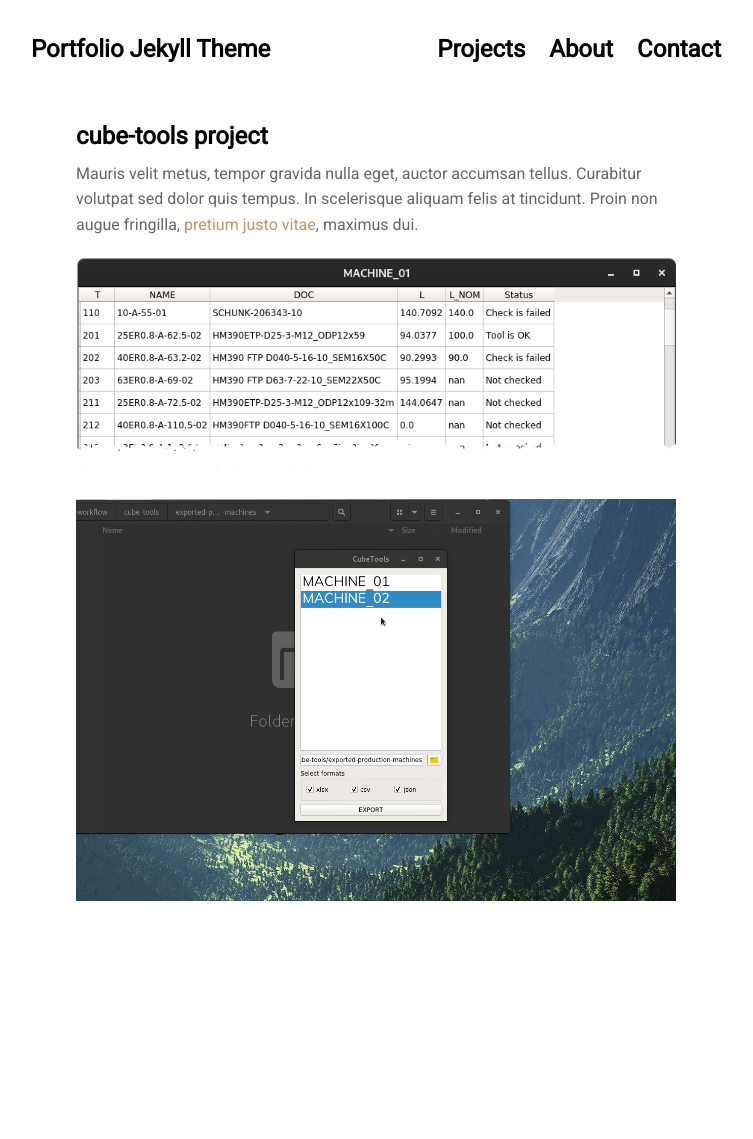
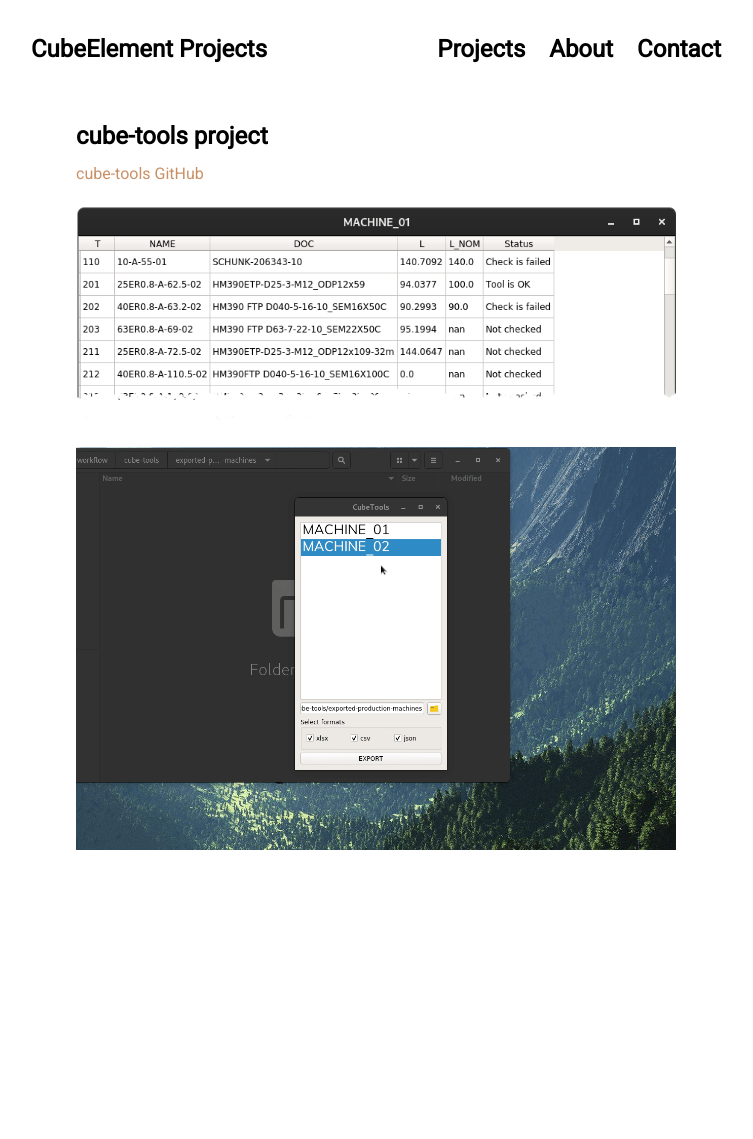
Before and after one commit to CubeElement/cubeelement.github.io, a Jekyll site: the page built from projects/cube-tools.md, in a window 1280 px wide. Shown: the whole page, without its empty margins (264-1017 px from the left). Built offline with Jekyll 4.4.1, drawn with Linux system fonts in a browser that asks for light colours; nearby versions of some CDN libraries; after the commit the page ends 1088 px from its top, so only the background shows below that.

Commit message:
Updating all projects

```diff
--- a/_config.yml
+++ b/_config.yml
@@ -7,6 +7,6 @@
 
 # Customise atom feed settings (this is where Jekyll-Feed gets configuration information)
 
-title:		   "Portfolio Jekyll Theme"
+title:		   "CubeElement Projects"
 description: "Powered by Jekyll and GitHub Pages"
-author:      "Paul Le"
+author:      "CubeElement"
--- a/_data/settings.yml
+++ b/_data/settings.yml
@@ -11,8 +11,10 @@
 # Projects Section
 
 projects:
-- {name: 'Logseq DevLog',   url: 'devlog'}
-- {name: 'cube-tools project',   url: 'cube-tools'}
+- {name: 'Metaverse - Unreal Engine',   url: 'metaverse-unrealengine'}
+- {name: 'cube-tools',   url: 'cube-tools'}
+- {name: 'cube-estilite',   url: 'cube-estilite'}
+- {name: 'Visual Datastructures and Algorithms',   url: 'visualgorithms'}
 #- {name: 'Project Three', url: 'proj-3'}
 #- {name: 'Project Four',  url: 'proj-4'}
 #- {name: 'Project Five',  url: 'proj-5'}
--- a/projects/cube-tools.md
+++ b/projects/cube-tools.md
@@ -2,8 +2,8 @@
 layout: post
 title: 'cube-tools project'
 ---
-Mauris velit metus, tempor gravida nulla eget, auctor accumsan tellus. Curabitur volutpat sed dolor quis tempus. In scelerisque aliquam felis at tincidunt. Proin non augue fringilla, [pretium justo vitae](#), maximus dui.
+[cube-tools GitHub](https://github.com/CubeElement/cube-tools)
 
 ![cube-tools main screen](/assets/img/projects/cube-tools/111025676-fa003880-83e5-11eb-992b-fd41370d9905.png)
 
-![cube-tools gif](/assets/img/projects/cube-tools/131312398-10246f0a-68f2-4932-9c69-a82e32f3c647.gif)
+![cube-tools demo](/assets/img/projects/cube-tools/131312398-10246f0a-68f2-4932-9c69-a82e32f3c647.gif)
```
Also changed, not shown: projects/cube-estilite.md (added, +9 -0 lines), projects/metaverse-unrealengine.md (added, +9 -0 lines), projects/visualgorithms.md (added, +11 -0 lines), assets/img/projects/cube-estilite/121136287-c3e02280-c835-11eb-8ac5-b419113b1aff.png (added), assets/img/projects/cube-estilite/131310470-07bd082c-0dce-43f1-829d-3f64390eb4c6.gif (added), assets/img/projects/cube-estilite/thumbnail.jpg (added), assets/img/projects/devlog/thumbnail.jpg (deleted), assets/img/projects/metaverse-unrealengine/3d-planning-tools.jpg (added), assets/img/projects/metaverse-unrealengine/semifab_metaverse_title.jpg (added), assets/img/projects/metaverse-unrealengine/thumbnail.jpg (added), assets/img/projects/visualgorithms/133395458-57ff2946-9e72-45a0-99b6-43e272239d5a.gif (added), assets/img/projects/visualgorithms/133395464-6981765e-3507-447b-a0e1-c9ccd99ae5b9.gif (added), assets/img/projects/visualgorithms/thumbnail.jpg (added).
